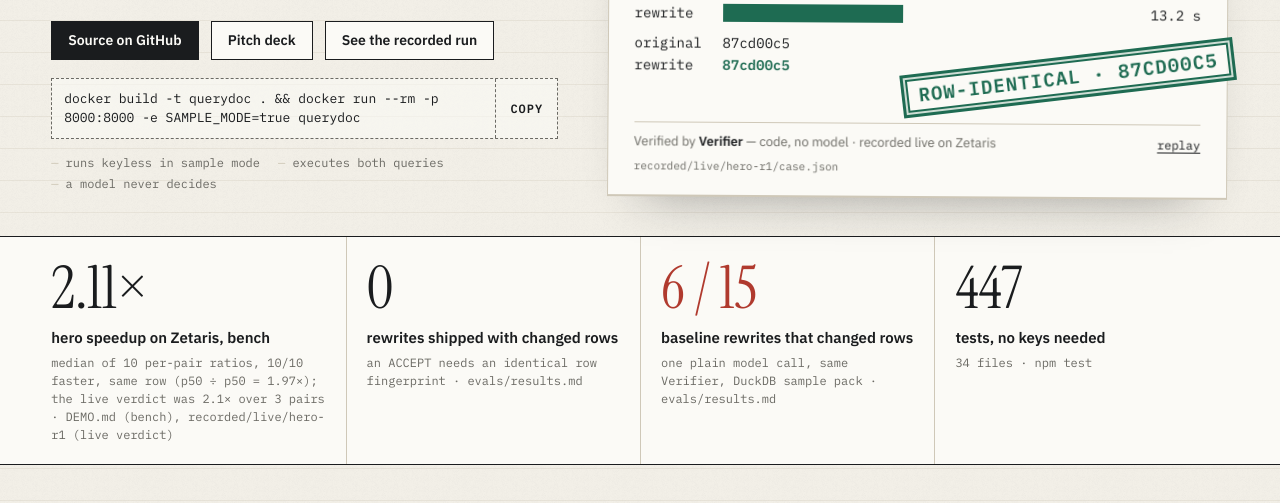
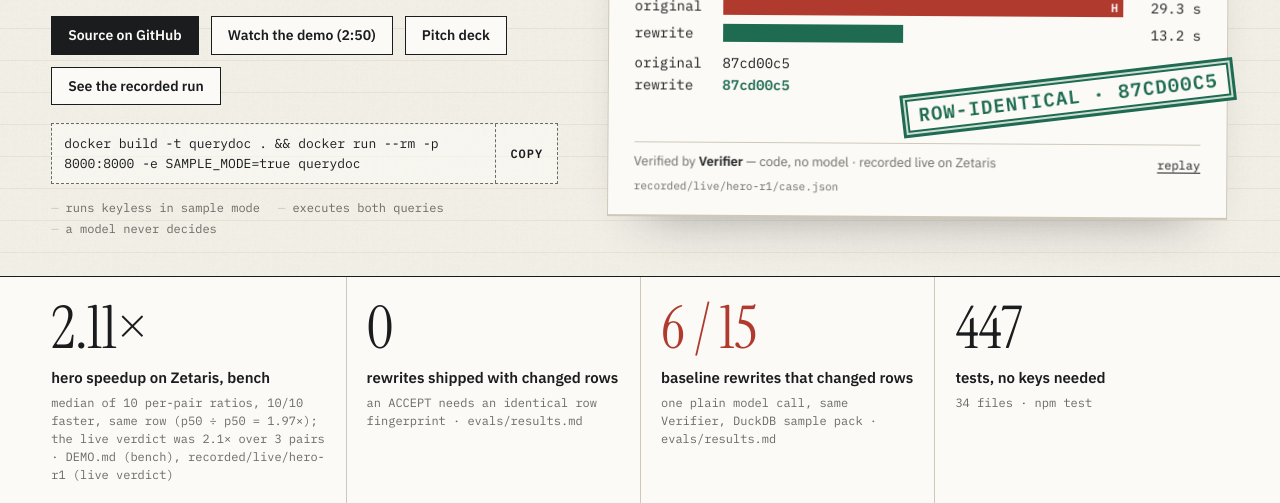
Before and after one commit to edycutjong/querydoc, a website: page docs/index.html in a window 1280 px wide. Shown: the part 597-1100 px from the top of the page. Drawn offline with Linux system fonts and the light colour scheme.

Commit message:
docs: demo video link (youtu.be/7wvpmHZE_bY) in the README badges, Demo Materials and the landing hero

```diff
--- a/docs/index.html
+++ b/docs/index.html
@@ -368,6 +368,7 @@ footer ul a:hover{text-decoration-color:var(--ink)}
     <p class="sub">Dropping an unused LEFT JOIN made our hero query <b>2.11× faster</b> on Zetaris across <b>10 paired runs</b> — unless the joined key has duplicates; then the same edit quietly changes the count. Query Doctor executes both versions on the engine before anyone merges and signs only when the rows match. Rewrites shipped with changed rows: <b>0</b>.</p>
     <div class="cta">
       <a class="btn pri" href="https://github.com/edycutjong/querydoc">Source on GitHub</a>
+      <a class="btn" href="https://youtu.be/7wvpmHZE_bY">Watch the demo (2:50)</a>
       <a class="btn" href="deck/">Pitch deck</a>
       <a class="btn" href="#case">See the recorded run</a>
     </div>
```
Also changed, not shown: README.md.
